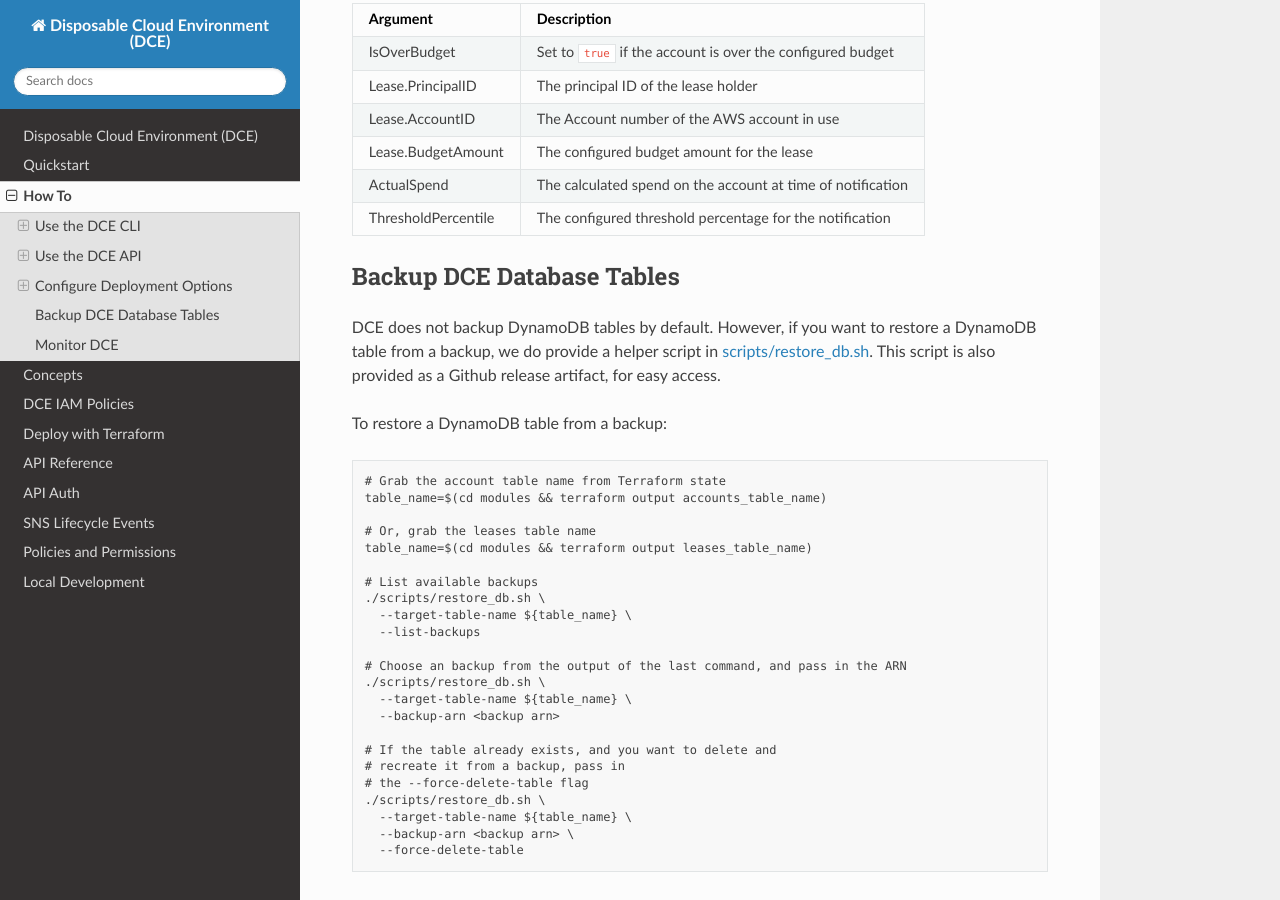
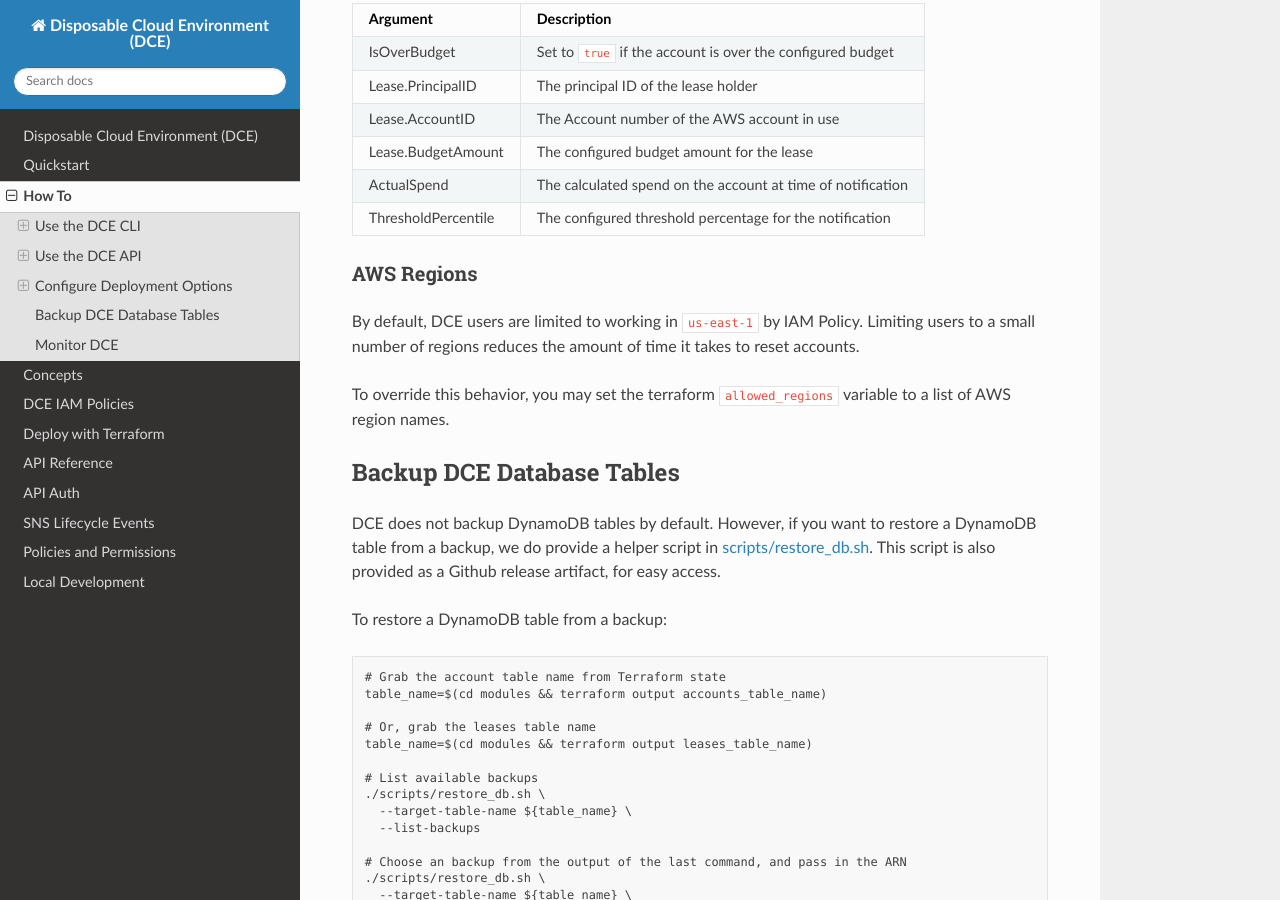
Before and after one commit to Optum/dce, a Sphinx documentation site: the page built from docs/howto.md, in a window 1280 px wide and 900 px high, scrolled down 13597 px. Built offline with Sphinx 7.4.7 and the Read the Docs theme 2.0.0, drawn with Linux system fonts in a browser that asks for light colours.

Commit message:
Set default allowed_regions=us-east-1
nuke was taking 1h+ by default

```diff
--- a/docs/howto.md
+++ b/docs/howto.md
@@ -637,6 +637,11 @@ Budget notification email templates are rendered using [golang templates](https:
 | ActualSpend | The calculated spend on the account at time of notification |
 | ThresholdPercentile | The configured threshold percentage for the notification |
 
+### AWS Regions
+
+By default, DCE users are limited to working in `us-east-1` by IAM Policy. Limiting users to a small number of regions reduces the amount of time it takes to reset accounts.
+
+To override this behavior, you may set the terraform `allowed_regions` variable to a list of AWS region names.
 
 ## Backup DCE Database Tables
 
```
Also changed, not shown: CHANGELOG.md (+7 -0 lines), 1 other file.
